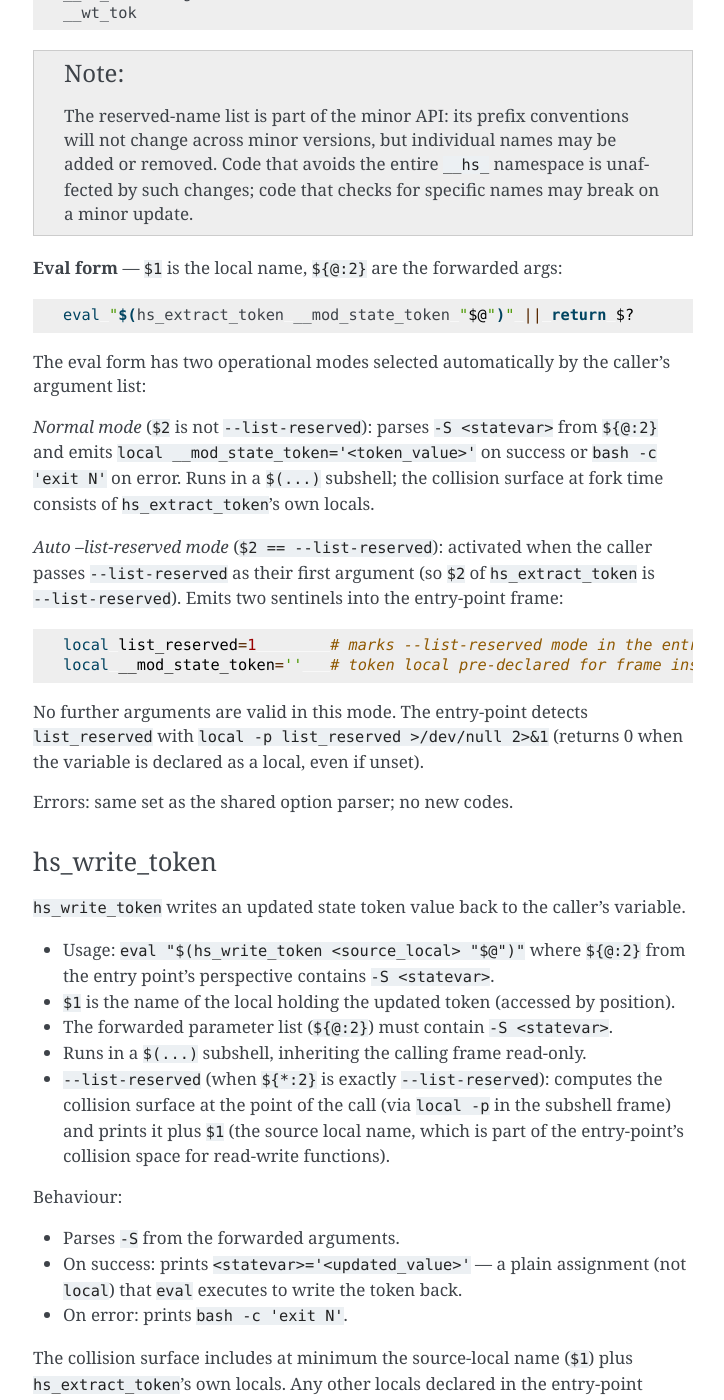
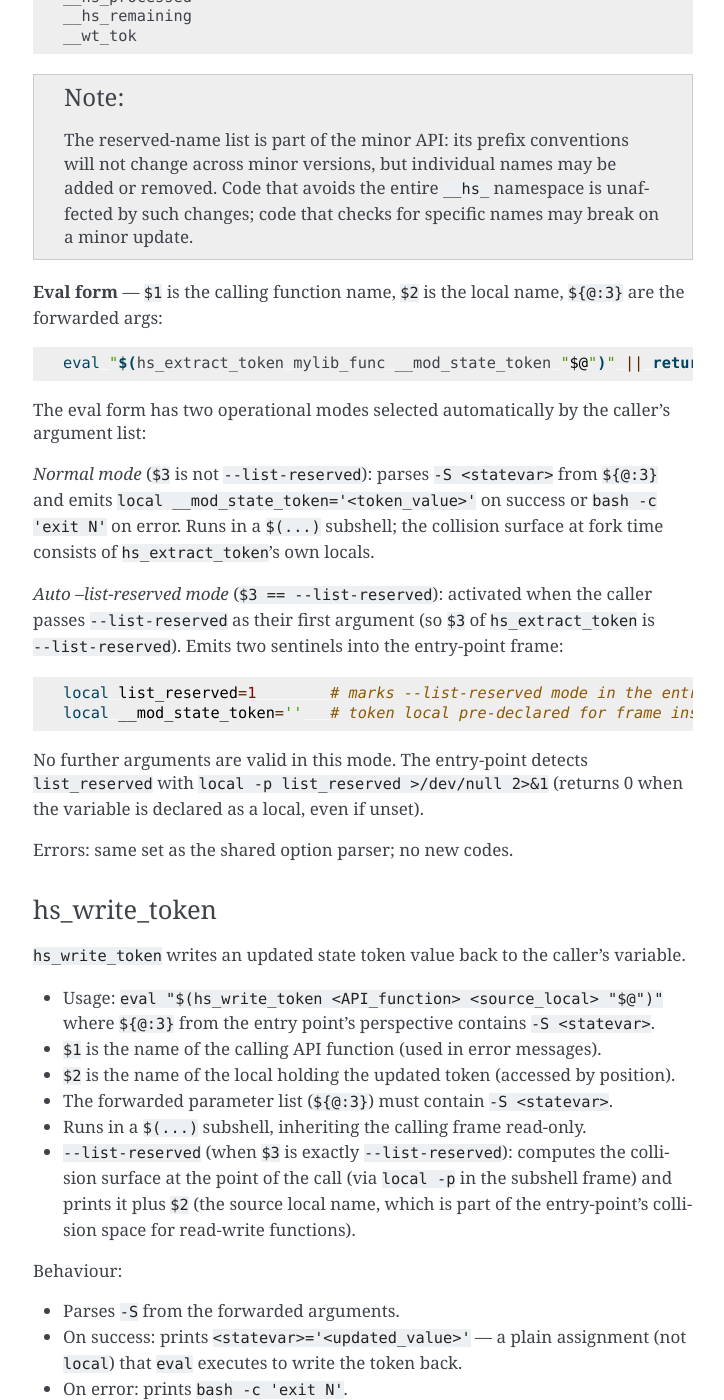
Before and after one commit to CriticalOptimisation/bash-deploy-libs, a Sphinx documentation site: the page built from docs/libraries/handle_state.rst, in a window 1280 px wide and 1400 px high, scrolled down 6743 px. Shown: the whole window, without its empty margins (387-1111 px from the left). Built offline with Sphinx 7.4.7, drawn with Linux system fonts in a browser that asks for light colours; some of the changed text lies outside the part shown.

Commit message:
feat(handle_state): add API_function_name as \$1 to hs_extract_token and hs_write_token (issue #136)
Shift the positional API: \$1 is now the calling function name (used in
error messages via _hs_resolve_state_inputs), \$2 is the local/source-local
name, and forwarded opts begin at \$3 instead of \$2. Update all callers in
tests, RST documentation, and the handle-state skill.

Co-Authored-By: Claude Sonnet 4.6 <noreply@anthropic.com>

```diff
--- a/docs/libraries/handle_state.rst
+++ b/docs/libraries/handle_state.rst
@@ -297,7 +297,7 @@ As of the current release the output is:
    __hs_remaining
 
 ``hs_write_token`` reports the same two names plus the source-local name passed
-as ``$1``.  For example, ``hs_write_token __wt_tok --list-reserved`` outputs:
+as ``$2``.  For example, ``hs_write_token api_func __wt_tok --list-reserved`` outputs:
 
 .. code-block:: text
 
@@ -313,23 +313,23 @@ as ``$1``.  For example, ``hs_write_token __wt_tok --list-reserved`` outputs:
    such changes; code that checks for specific names may break on a minor
    update.
 
-**Eval form** — ``$1`` is the local name, ``${@:2}`` are the forwarded args:
+**Eval form** — ``$1`` is the calling function name, ``$2`` is the local name, ``${@:3}`` are the forwarded args:
 
 .. code-block:: bash
 
-   eval "$(hs_extract_token __mod_state_token "$@")" || return $?
+   eval "$(hs_extract_token mylib_func __mod_state_token "$@")" || return $?
 
 The eval form has two operational modes selected automatically by the caller's
 argument list:
 
-*Normal mode* (``$2`` is not ``--list-reserved``): parses ``-S <statevar>``
-from ``${@:2}`` and emits ``local __mod_state_token='<token_value>'`` on
+*Normal mode* (``$3`` is not ``--list-reserved``): parses ``-S <statevar>``
+from ``${@:3}`` and emits ``local __mod_state_token='<token_value>'`` on
 success or ``bash -c 'exit N'`` on error.  Runs in a ``$(...)`` subshell; the
 collision surface at fork time consists of ``hs_extract_token``'s own
 locals.
 
-*Auto --list-reserved mode* (``$2 == --list-reserved``): activated when the
-caller passes ``--list-reserved`` as their first argument (so ``$2`` of
+*Auto --list-reserved mode* (``$3 == --list-reserved``): activated when the
+caller passes ``--list-reserved`` as their first argument (so ``$3`` of
 ``hs_extract_token`` is ``--list-reserved``).  Emits two sentinels into the
 entry-point frame:
 
@@ -349,14 +349,15 @@ hs_write_token
 
 ``hs_write_token`` writes an updated state token value back to the caller's variable.
 
-- Usage: ``eval "$(hs_write_token <source_local> "$@")"`` where ``${@:2}``
+- Usage: ``eval "$(hs_write_token <API_function> <source_local> "$@")"`` where ``${@:3}``
   from the entry point's perspective contains ``-S <statevar>``.
-- ``$1`` is the name of the local holding the updated token (accessed by position).
-- The forwarded parameter list (``${@:2}``) must contain ``-S <statevar>``.
+- ``$1`` is the name of the calling API function (used in error messages).
+- ``$2`` is the name of the local holding the updated token (accessed by position).
+- The forwarded parameter list (``${@:3}``) must contain ``-S <statevar>``.
 - Runs in a ``$(...)`` subshell, inheriting the calling frame read-only.
-- ``--list-reserved`` (when ``${*:2}`` is exactly ``--list-reserved``): computes
+- ``--list-reserved`` (when ``$3`` is exactly ``--list-reserved``): computes
   the collision surface at the point of the call (via ``local -p`` in the subshell
-  frame) and prints it plus ``$1`` (the source local name, which is part of the
+  frame) and prints it plus ``$2`` (the source local name, which is part of the
   entry-point's collision space for read-write functions).
 
 Behaviour:
@@ -366,7 +367,7 @@ Behaviour:
   that ``eval`` executes to write the token back.
 - On error: prints ``bash -c 'exit N'``.
 
-The collision surface includes at minimum the source-local name (``$1``) plus
+The collision surface includes at minimum the source-local name (``$2``) plus
 ``hs_extract_token``'s own locals.  Any other locals declared in the entry-point frame
 before this call also add to the surface.  When the body-helper pattern is followed
 strictly — where the body helper (not the entry point) declares and updates the token local
@@ -395,13 +396,13 @@ risk.
 
    mylib_func() {
        # No extra locals; hs_extract_token emits __mylib_state_token via eval.
-       eval "$(hs_extract_token __mylib_state_token "$@")" || return $?
+       eval "$(hs_extract_token mylib_func __mylib_state_token "$@")" || return $?
        if ! local -p list_reserved >/dev/null 2>&1; then
            # Body helper reads from and persists to __mylib_state_token via dynamic scoping.
            _mylib_func "$@" || return $?
        fi
        # hs_write_token handles --list-reserved when active; otherwise writes the token back.
-       eval "$(hs_write_token __mylib_state_token "$@")" || return $?
+       eval "$(hs_write_token mylib_func __mylib_state_token "$@")" || return $?
    }
 
    _mylib_func() {
@@ -421,7 +422,7 @@ to ``hs_extract_token --list-reserved``.
 .. code-block:: bash
 
    mylib_ro_func() {
-       eval "$(hs_extract_token __mylib_state_token "$@")" || return $?
+       eval "$(hs_extract_token mylib_ro_func __mylib_state_token "$@")" || return $?
        local -p list_reserved >/dev/null 2>&1 && { hs_extract_token --list-reserved; return 0; }
        _mylib_ro_func "$@" || return $?
    }
@@ -445,11 +446,11 @@ perspective: the token variable is either fully updated or left unchanged.
 
    mylib_update_func() {
        # No extra locals; hs_extract_token emits __mylib_state_token via eval.
-       eval "$(hs_extract_token __mylib_state_token "$@")" || return $?
+       eval "$(hs_extract_token mylib_update_func __mylib_state_token "$@")" || return $?
        if ! local -p list_reserved >/dev/null 2>&1; then
            _mylib_update_func "$@" || return $?
        fi
-       eval "$(hs_write_token __mylib_state_token "$@")" || return $?
+       eval "$(hs_write_token mylib_update_func __mylib_state_token "$@")" || return $?
    }
 
    _mylib_update_func() {
@@ -488,7 +489,7 @@ The ``--list-reserved`` output differs by entry-point type:
 
 - **Read-only** (delegates to ``hs_extract_token --list-reserved``): prints only
   ``__hs_processed`` and ``__hs_remaining``.
-- **Read-write** (delegates to ``hs_write_token __mylib_state_token --list-reserved``):
+- **Read-write** (delegates to ``hs_write_token mylib_func __mylib_state_token --list-reserved``):
   prints ``__hs_processed``, ``__hs_remaining``, and ``__mylib_state_token``.
 
 Developer Reference
```
Also changed, not shown: .claude/commands/handle-state.md, .claude/commands/handle-state/history.md, 2 other files.
